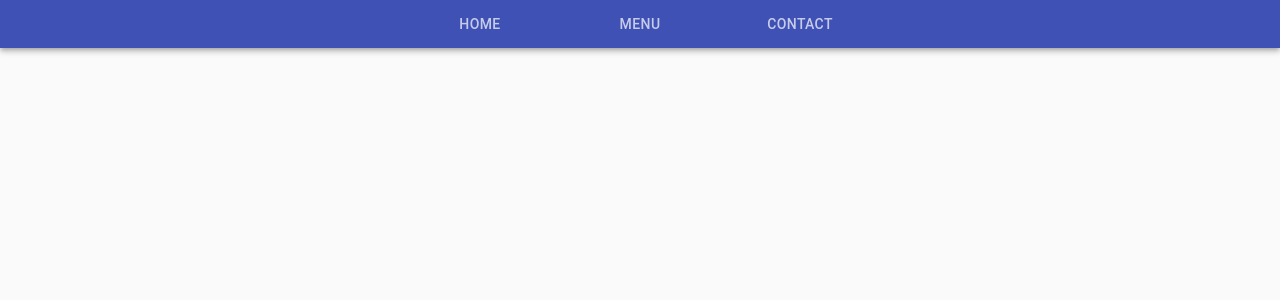
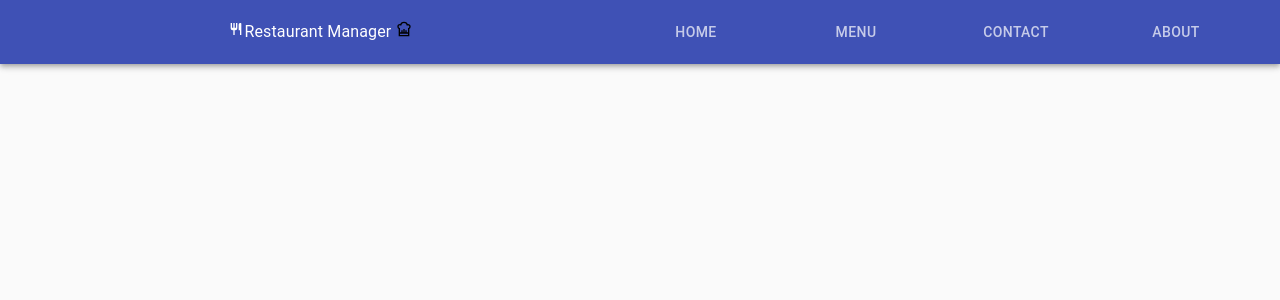
Before and after one commit to WailGree/restaurant-manager-frontend, a React (Create React App) app: page /1 in a window 1280 px wide. Shown: the top 300 px of the page. Built offline with nearby package versions, Linux system fonts and the light colour scheme.

Commit message:
Display About component, logo

```diff
--- a/src/components/Navbar.jsx
+++ b/src/components/Navbar.jsx
@@ -1,8 +1,12 @@
 import React from 'react'
-import { Tabs, Tab, AppBar } from '@material-ui/core';
+import { Tabs, Tab, AppBar, Toolbar, Typography } from '@material-ui/core';
+import { makeStyles } from '@material-ui/styles'
+import { BiRestaurant } from 'react-icons/bi';
+import { GrRestaurant } from 'react-icons/gr';
 import Homepage from './Homepage';
 import Menu from './Menu';
 import Contact from './Contact';
+import About from './About';
 
 function Navbar(props) {
     const { match, history } = props;
@@ -12,13 +16,15 @@ function Navbar(props) {
     const tabNameToIndex = {
         0: "home",
         1: "menu",
-        2: "contact"
+        2: "contact",
+        3: "about"
     }
 
     const indexToTabName = {
         "home": 0,
         "menu": 1,
-        "contact": 2
+        "contact": 2,
+        "about": 3
     }
 
     const [selectedTab, setSelectedTab] = React.useState(indexToTabName[page]);
@@ -26,20 +32,41 @@ function Navbar(props) {
     const handleChange = (event, newValue) => {
         history.push(`/${tabNameToIndex[newValue]}`);
         setSelectedTab(newValue);
-    }
+    };
+
+    const useStyles = makeStyles(() => ({
+        appBarStyles: {
+        },
+        typographyStyles: {
+            flex: 1,
+        },
+        tabsStyles: {
+        }
+    }));
+    const classes = useStyles();
 
     return (
         <div>
-            <AppBar position="static">
-                <Tabs value={selectedTab} onChange={handleChange} centered>
-                    <Tab label="Home" />
-                    <Tab label="Menu" />
-                    <Tab label="Contact" />
-                </Tabs>
+            <AppBar position="static" className={classes.appBarStyles}>
+                <Toolbar>
+                    <Typography className={classes.typographyStyles}>
+                        <BiRestaurant />Restaurant Manager <GrRestaurant />
+                    </Typography>
+                    <div>
+                        <Tabs className={classes.tabsStyles}
+                            value={selectedTab} onChange={handleChange} centered>
+                            <Tab label="Home" />
+                            <Tab label="Menu" />
+                            <Tab label="Contact" />
+                            <Tab label="About" />
+                        </Tabs>
+                    </div>
+                </Toolbar>
             </AppBar>
             {selectedTab === 0 && <Homepage />}
             {selectedTab === 1 && <Menu />}
             {selectedTab === 2 && <Contact />}
+            {selectedTab === 3 && <About />}
         </div>
     )
 }
```
